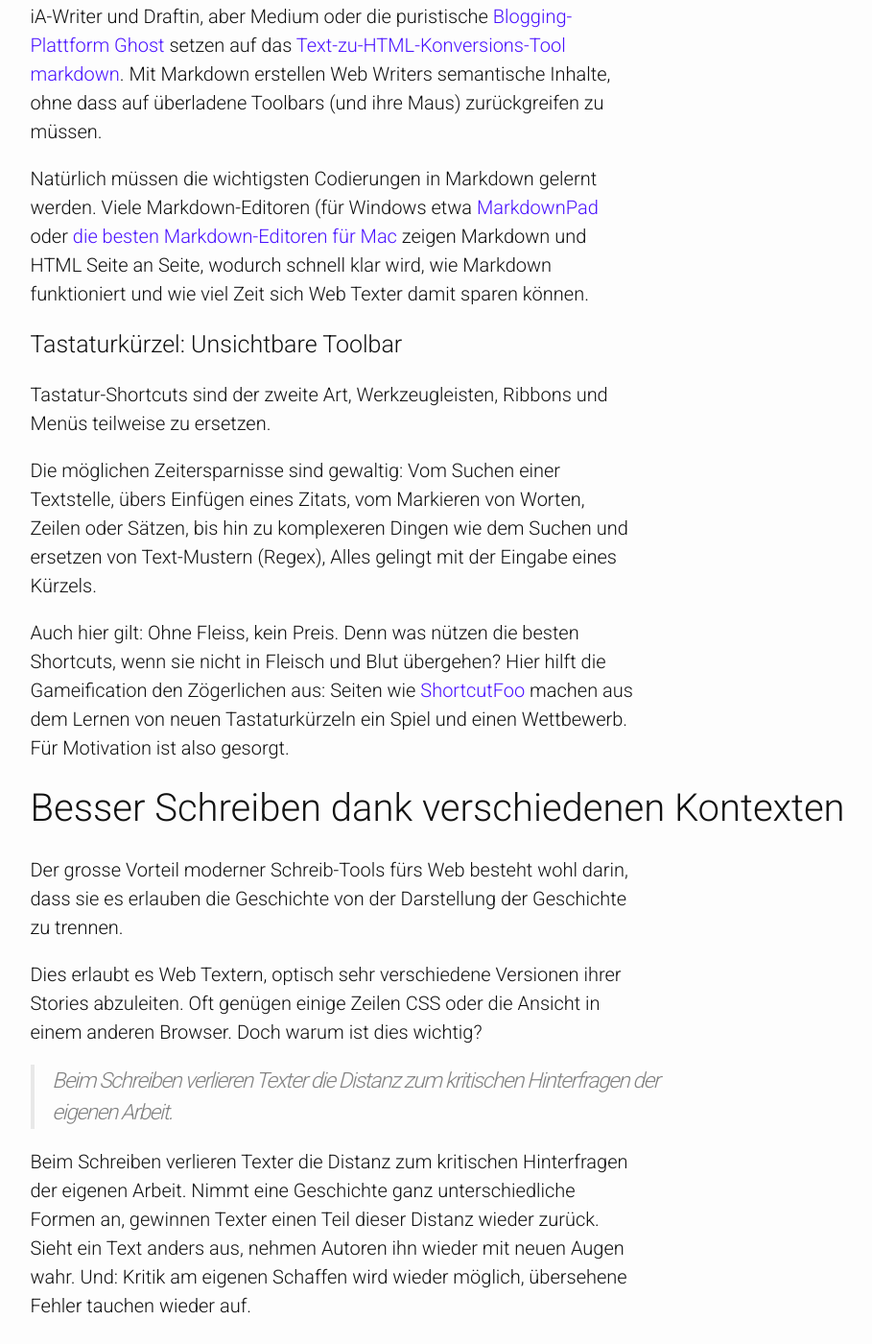
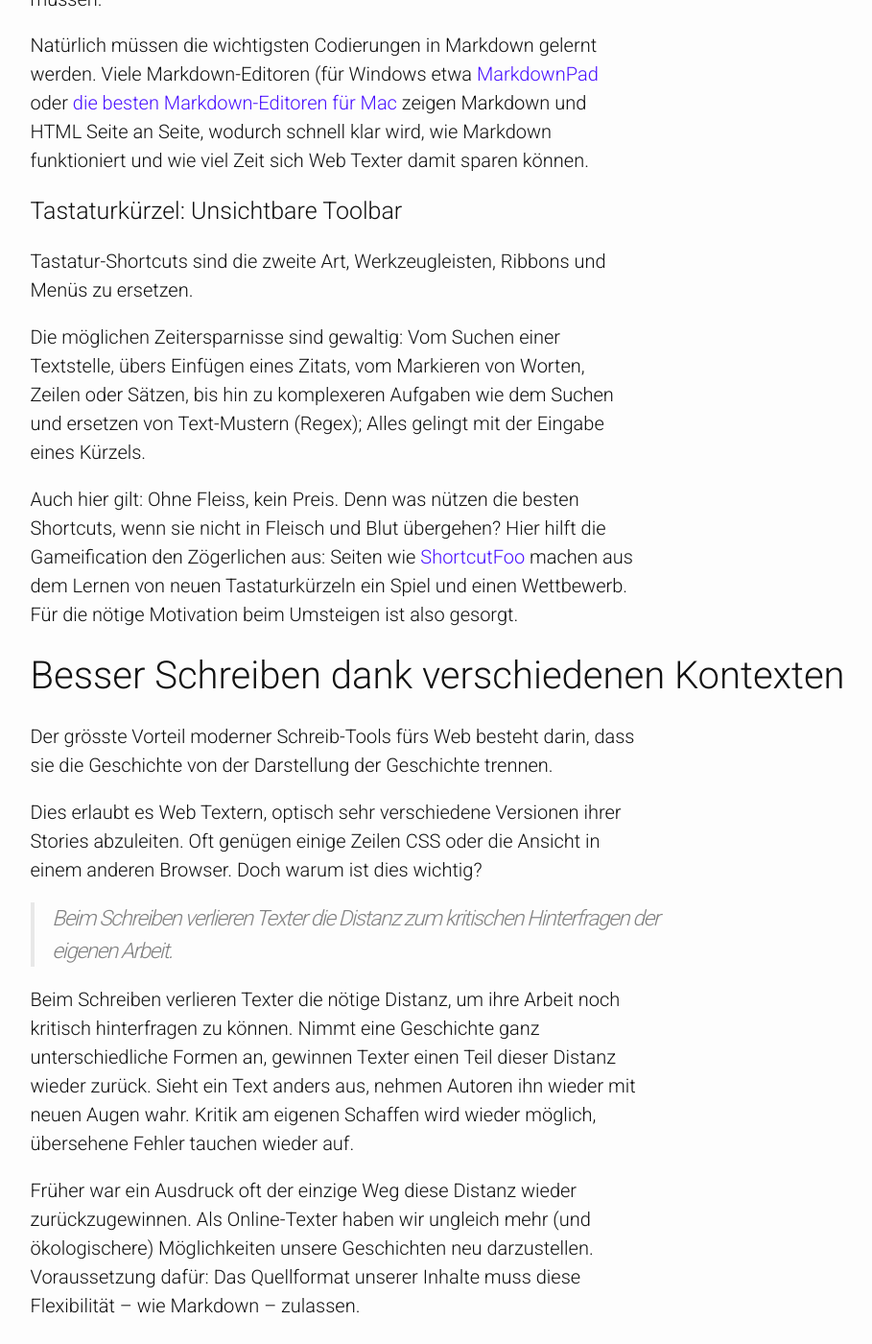
Before and after one commit to tschannes/tschannes.github.com, a Jekyll site: the page built from _posts/2014-11-11-tools-für-texter.markdown.md, in a window 1280 px wide and 1400 px high, scrolled down 1780 px. Shown: the whole window at 96% size, without its empty margins (134-1043 px from the left). Built offline with Jekyll 4.4.1, drawn with Linux system fonts in a browser that asks for light colours; comment, search, counter and statistics services are not loaded; some of the changed text lies outside the part shown.

Commit message:
tools korrektur-gelesen

```diff
--- a/_posts/2014-11-11-tools-für-texter.markdown.md
+++ b/_posts/2014-11-11-tools-für-texter.markdown.md
@@ -11,11 +11,9 @@
 
 ## Ein guter Editor fördert konzentriertes Schreiben
 
-Noch immer scheinen Microsoft Word oder Apples Pages das Mass aller Dinge zu sein, wenn es darum geht, Texte zu schreiben und sie zu editieren.
+Altbewährte Schreib-Programme wie Microsoft Word können zu viel: Text, Schrift, Clipart, Tabelle, Bild: Alles geht in Word.
 
-Die altbewährten Schreib-Programme sind sehr gut darin, zu formatieren, zu strukturieren, in verschiedenen Schriften darzustellen oder mit Cliparts, Tabellen oder Bildern zu verzieren.
-
-Allerdings vermischen sie dabei Form und Funktion: Schreibende sind befassen sich ständig damit, wie ihr Text aussehen könnte. Viel wichtiger: All die Buttons und Bars in einem konventionellen Word-Processor lenken ab:
+Allerdings vermischen sie dabei Form und Funktion: Schreibende befassen sich ständig damit, wie ihr Text aussehen könnte. Viel wichtiger: All die Buttons, Ribbons und Bars in einem konventionellen Word-Processor lenken ab:
 
 ![Die im Vergleich zu Microsoft Word relativ übersichtliche Arbeits-Interface von LibreOffices Word Processor 'Writer'.](/images/word.png)
 
@@ -27,7 +25,7 @@
 
 ### Werkzeugleisten-Labyrinth versus Tastaturkürzel und Markdown
 
-Zwei Techniken machen die reduzierten Text-Interfaces möglich: Kodierung und Tastatur-Kürzel.
+Zwei Techniken machen diese reduzierten Text-Interfaces möglich: Kodierung und Tastatur-Kürzel.
 
 #### Markdown: Struktur aus der Tastatur
 
@@ -37,23 +35,23 @@
 
 #### Tastaturkürzel: Unsichtbare Toolbar
 
-Tastatur-Shortcuts sind der zweite Art, Werkzeugleisten, Ribbons und Menüs teilweise zu ersetzen.
+Tastatur-Shortcuts sind die zweite Art, Werkzeugleisten, Ribbons und Menüs zu ersetzen.
 
-Die möglichen Zeitersparnisse sind gewaltig: Vom Suchen einer Textstelle, übers Einfügen eines Zitats, vom Markieren von Worten, Zeilen oder Sätzen, bis hin zu komplexeren Dingen wie dem Suchen und ersetzen von Text-Mustern (Regex), Alles gelingt mit der Eingabe eines Kürzels.
+Die möglichen Zeitersparnisse sind gewaltig: Vom Suchen einer Textstelle, übers Einfügen eines Zitats, vom Markieren von Worten, Zeilen oder Sätzen, bis hin zu komplexeren Aufgaben wie dem Suchen und ersetzen von Text-Mustern (Regex); Alles gelingt mit der Eingabe eines Kürzels.
 
-Auch hier gilt: Ohne Fleiss, kein Preis. Denn was nützen die besten Shortcuts, wenn sie nicht in Fleisch und Blut übergehen? Hier hilft die Gameification den Zögerlichen aus: Seiten wie [ShortcutFoo](https://www.shortcutfoo.com/) machen aus dem Lernen von neuen Tastaturkürzeln ein Spiel und einen Wettbewerb. Für Motivation ist also gesorgt.
+Auch hier gilt: Ohne Fleiss, kein Preis. Denn was nützen die besten Shortcuts, wenn sie nicht in Fleisch und Blut übergehen? Hier hilft die Gameification den Zögerlichen aus: Seiten wie [ShortcutFoo](https://www.shortcutfoo.com/) machen aus dem Lernen von neuen Tastaturkürzeln ein Spiel und einen Wettbewerb. Für die nötige Motivation beim Umsteigen ist also gesorgt.
 
 ## Besser Schreiben dank verschiedenen Kontexten
 
-Der grosse Vorteil moderner Schreib-Tools fürs Web besteht wohl darin, dass sie es erlauben die Geschichte von der Darstellung der Geschichte zu trennen.
+Der grösste Vorteil moderner Schreib-Tools fürs Web besteht darin, dass sie die Geschichte von der Darstellung der Geschichte trennen.
 
 Dies erlaubt es Web Textern, optisch sehr verschiedene Versionen ihrer Stories abzuleiten. Oft genügen einige Zeilen CSS oder die Ansicht in einem anderen Browser. Doch warum ist dies wichtig?
 
 > Beim Schreiben verlieren Texter die Distanz zum kritischen Hinterfragen der eigenen Arbeit.
 
-Beim Schreiben verlieren Texter die Distanz zum kritischen Hinterfragen der eigenen Arbeit. Nimmt eine Geschichte ganz unterschiedliche Formen an, gewinnen Texter einen Teil dieser Distanz wieder zurück. Sieht ein Text anders aus, nehmen Autoren ihn wieder mit neuen Augen wahr. Und: Kritik am eigenen Schaffen wird wieder möglich, übersehene Fehler tauchen wieder auf.
+Beim Schreiben verlieren Texter die nötige Distanz, um ihre Arbeit noch kritisch hinterfragen zu können. Nimmt eine Geschichte ganz unterschiedliche Formen an, gewinnen Texter einen Teil dieser Distanz wieder zurück. Sieht ein Text anders aus, nehmen Autoren ihn wieder mit neuen Augen wahr. Kritik am eigenen Schaffen wird wieder möglich, übersehene Fehler tauchen wieder auf.
 
-Im Print ist ein Ausdruck oft der einzige Weg diese Distanz wiederzurückzugewinnen. Als Online-Texter haben wir ungleich mehr (und ökologischere) Möglichkeiten unsere Geschichten neu darzustellen. Voraussetzung dafür: Das Quellformat unserer Inhalte muss diese Flexibilität -- wie Markdown -- zulassen.
+Früher war ein Ausdruck oft der einzige Weg diese Distanz wieder zurückzugewinnen. Als Online-Texter haben wir ungleich mehr (und ökologischere) Möglichkeiten unsere Geschichten neu darzustellen. Voraussetzung dafür: Das Quellformat unserer Inhalte muss diese Flexibilität -- wie Markdown -- zulassen.
 
 ## Versionen, Revisionen und Feedback aus der Wolke
 
@@ -63,17 +61,17 @@
 
 Aber auch für Einzelkämpfer ist es wichtig, auf die Entstehungsgeschichte ihrer Texte zurückgreifen zu können. Denn nicht jede Revision ist eine Verbesserung. Manchmal wollen wir nichts sehnlicher, als die eben überschriebene Text-Version zurück.
 
-Tools wie [Draftin](https://draftin.com/) stellen die verschiedenen Text-Versionen übersichtlich nebeneinander. So ist es zu jedem Zeitpunkt möglich auf verworfene Versionen zurückzugreifen. Ganz ohne Datei-Chaos, Versionen-Konflikte und Konsorten:
+Tools wie [Draftin](https://draftin.com/) stellen die verschiedenen Text-Versionen übersichtlich nebeneinander. So ist es zu jedem Zeitpunkt möglich auf verworfene Versionen zurückzugreifen. Ganz ohne Ordner-Chaos, Datei-Benennungs-Konventionen, Versionen-Konflikte und Konsorten:
 
 ![Draftin stellt die verschiedenen Versionen übersichtlich nebeneinander. So ist es zu jedem Zeitpunkt möglich auf verworfene Versionen zurückzugreifen. Ganz ohne Datei-Chaos und Versionen-Konflikte.](/images/draftin.png)
 
-Mit moderner Versionierungs-Software (beispielsweise [git](http://www.git-scm.com/) lässt sich unabhängig von System und präferiertem Dokument-Typ die Geschichte eines jeden Projektes festhalten.
+Mit moderner Versionierungs-Software (beispielsweise [git](http://www.git-scm.com/)) lässt sich unabhängig von System und präferiertem Dokument-Typ die Geschichte textbasierter Projekte festhalten.
 
-Auch hier besteht der Vorteil darin, dass immer klar ist, welches Dokument dem neuesten Stand entspricht, aber gleichzeitig stehen ältere und alternative Versionen jederzeit zur Verfügung.
+Auch hier besteht der Vorteil darin, dass immer klar ist, welches Dokument dem neuesten Stand entspricht. Gleichzeitig stehen ältere und alternative Versionen jederzeit zur Verfügung.
 
-Auch in Punkto Feedback ist Word schon länger nicht mehr massgebend. Webbasierte-Plattformen wie Ghost oder Wordpress, oder dedizierte Plattformen wie Draftin, aber auch Google Docs greifen auf Formen der Kollaboration zurück, die den Kommentaren in Word mindestens ebenbürtig sind.
+In Punkto Feedback ist Word schon länger nicht mehr das Mass aller Dinge. Webbasierte-Plattformen wie Ghost oder Wordpress, oder dedizierte Plattformen wie Draftin, aber auch Google Docs machen Formen der Kollaboration möglich, die den Kommentaren in Word mindestens ebenbürtig sind.
 
-Die [Social-Content-Plattform Medium.com](https://medium.com/about/welcome-to-medium-9e53ca408c48) ist von Grund auf dem Gedanken verpflichtet, dass gute Geschichten nur dank **mehr Feedback** möglich werden:
+Die [Social-Content-Plattform Medium.com](https://medium.com/about/welcome-to-medium-9e53ca408c48) ist von Grund auf dem Gedanken verpflichtet, dass gute Geschichten nur dank **möglichst viel Feedback** möglich werden:
 
 > On Medium, you’re not alone. You write beside and with other people. This means your posts link to each other, your ideas bump into each other, and instead of living on an island somewhere out on the web, you’re part of a dynamic whole, where each part makes the others better.
 
```
Also changed, not shown: other parts of _posts/2014-11-11-tools-für-texter.markdown.md (+1 -1 lines).
